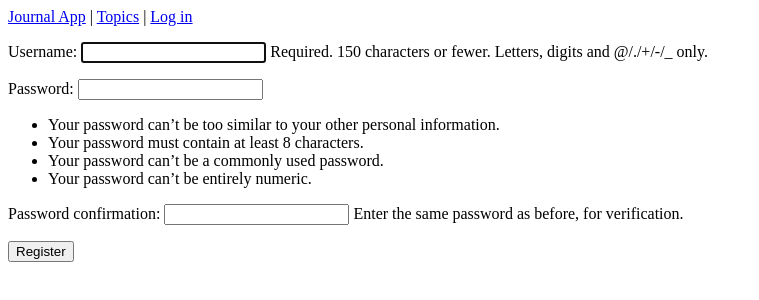
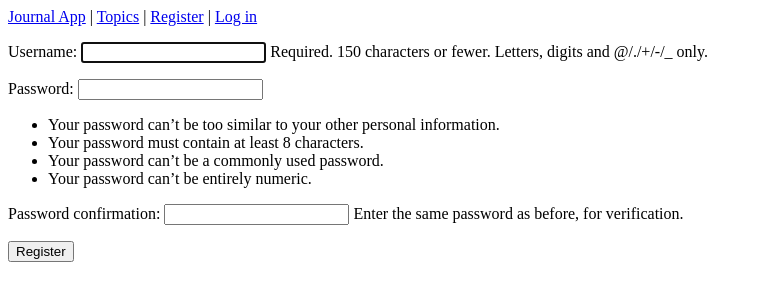
Before and after one commit to abrolon87/journal-app, a Django app: page /users/register/ in a window 1280 px wide. Shown: the top 300 px of the page, without its empty margins (0-759 px from the left). Run offline with Django 3.2, Linux system fonts and the light colour scheme.

Commit message:
adds link to register a user

```diff
--- a/journal_entries/templates/journal_entries/base.html
+++ b/journal_entries/templates/journal_entries/base.html
@@ -3,9 +3,10 @@
   <a href="{% url 'journal_entries:index' %}">Journal App</a> |
   <a href="{% url 'journal_entries:topics' %}">Topics</a> |
   {% if user.is_authenticated %}
-    Hello, {{ user.username }}!
-    <a href="{% url 'users:logout' %}">Logout</a>
+    Hello, {{ user.username }}! |
+    <a href="{% url 'users:logout' %}">Logout</a> |
   {% else %}
+    <a href="{% url 'users:register' %}">Register</a> |
     <a href="{% url 'users:login' %}">Log in</a>
   {% endif %}
 </p>
```
